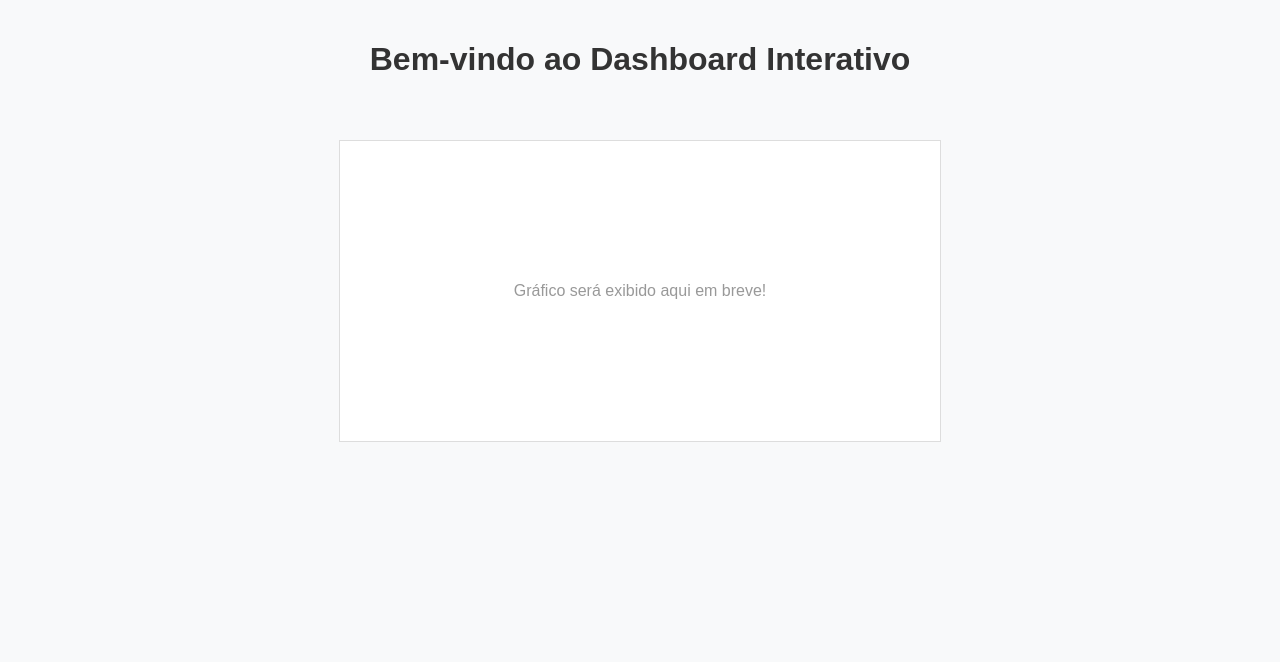
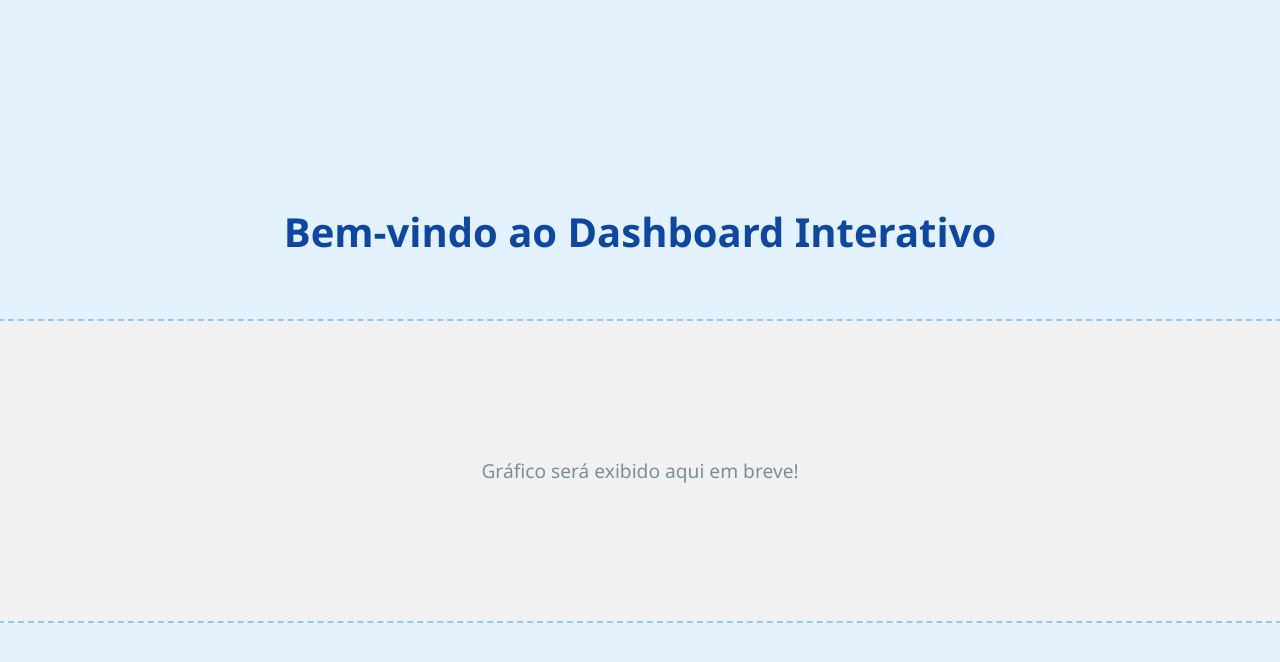
Before and after one commit to marllin23/dashboard-interativo, a website: page index.html in a window 1280 px wide. Drawn offline with Linux system fonts and the light colour scheme.

Commit message:
Update style.css

```diff
--- a/style.css
+++ b/style.css
@@ -1,22 +1,39 @@
 body {
-  background-color: #f8f9fa;
-  font-family: Arial, sans-serif;
-  text-align: center;
+  background-color: #e3f2fd;
+  font-family: 'Segoe UI', Tahoma, Geneva, Verdana, sans-serif;
+  display: flex;
+  flex-direction: column;
+  align-items: center;
+  justify-content: center;
+  height: 100vh;
   margin: 0;
-  padding: 20px;
 }
 
 h1 {
-  color: #333;
+  color: #0d47a1;
+  font-size: 2.5rem;
+  margin-bottom: 40px;
+}
+
+.container {
+  background: #ffffff;
+  padding: 30px;
+  border-radius: 12px;
+  box-shadow: 0 8px 16px rgba(0,0,0,0.15);
+  width: 80%;
+  max-width: 800px;
+  text-align: center;
 }
 
 #grafico {
-  margin-top: 40px;
+  margin-top: 20px;
   height: 300px;
-  width: 600px;
-  background-color: #ffffff;
-  border: 1px solid #ddd;
-  display: inline-block;
-  line-height: 300px;
-  color: #999;
+  width: 100%;
+  background-color: #f1f1f1;
+  border: 2px dashed #90caf9;
+  display: flex;
+  align-items: center;
+  justify-content: center;
+  color: #78909c;
+  font-size: 1.2rem;
 }
```
